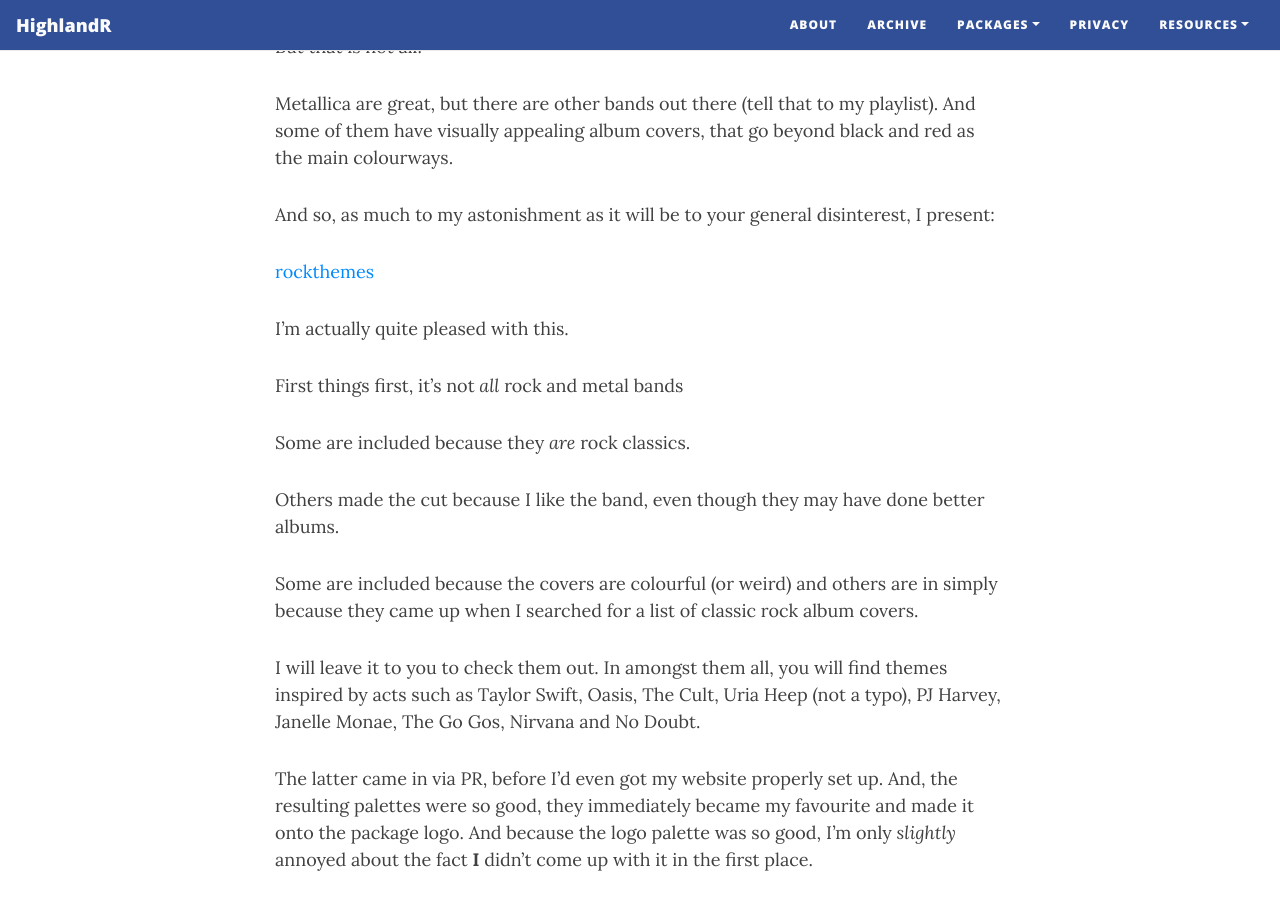
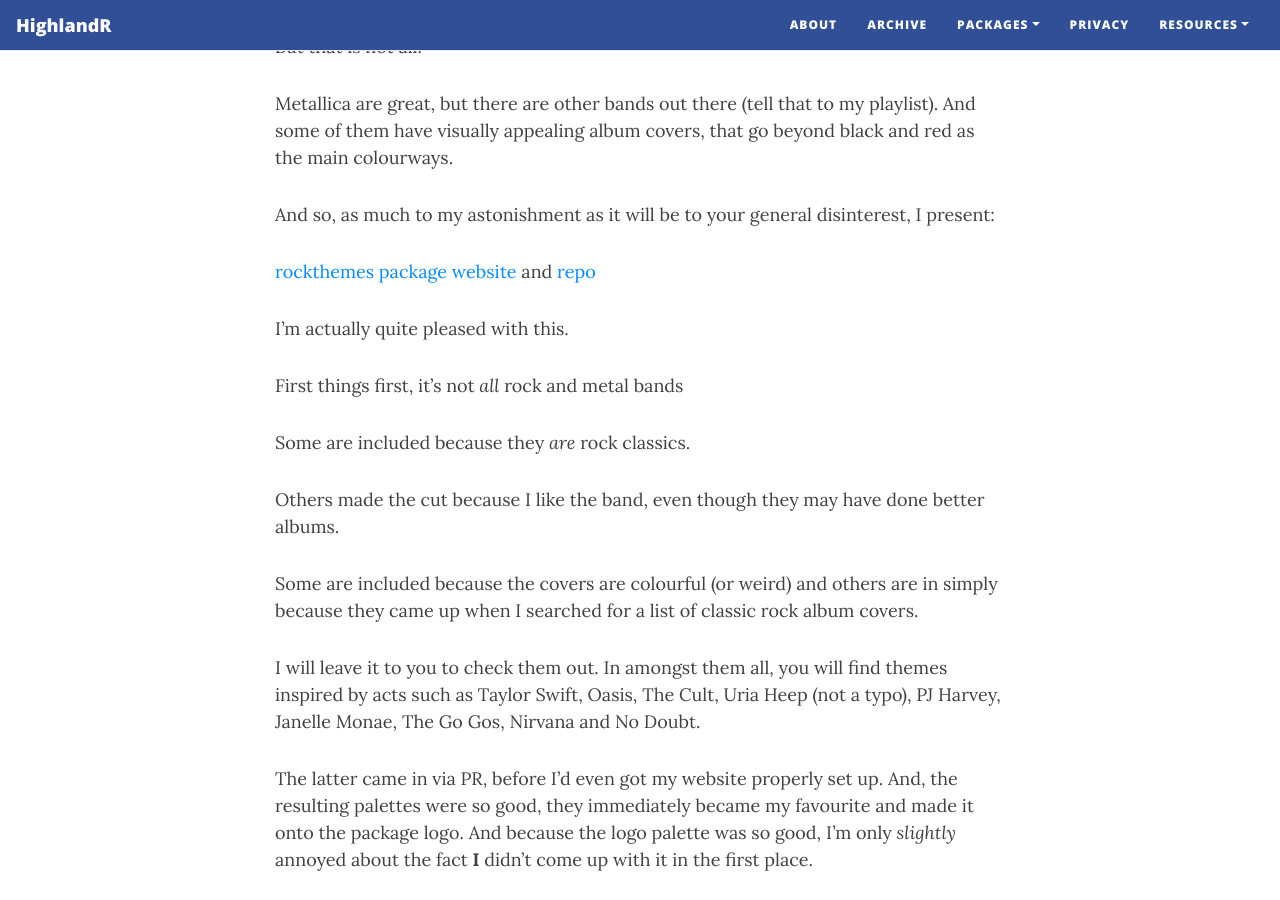
Before and after one commit to johnmackintosh/johnmackintosh.github.io, a Jekyll site: the page built from _posts/2020-10-18-rockthemes.md, in a window 1280 px wide and 900 px high, scrolled down 940 px. Built offline with Jekyll 4.4.1, drawn with Linux system fonts in a browser that asks for light colours; nearby versions of some CDN libraries.

Commit message:
Update 2020-10-18-rockthemes.md

```diff
--- a/_posts/2020-10-18-rockthemes.md
+++ b/_posts/2020-10-18-rockthemes.md
@@ -36,7 +36,7 @@ And some of them have visually appealing album covers, that go beyond black and
 
 And so, as much to my astonishment as it will be to your general disinterest, I present:
 
-[rockthemes](https://johnmackintosh.com/rockthemes/)
+[rockthemes package website](https://johnmackintosh.com/rockthemes/) and [repo](https://github.com/johnmackintosh/rockthemes)
 
 I'm actually quite pleased with this.
 
@@ -77,7 +77,7 @@ TWO NIGHTS OF getting nowhere, solved just like that!
 
 I'm a big fan of github actions once they are up and running.
 
-I will blog more about this, hopefully, but in the meantime, please check out the veritable cornucopia of visual delights^^ over on [rockthemes](https://johnmackintosh.com/rockthemes/)
+I will blog more about this, hopefully, but in the meantime, please check out the veritable cornucopia of visual delights^^ over on [rockthemes](https://github.com/johnmackintosh/rockthemes)
 
 If you use it, let me know :)
 Thanks
```
